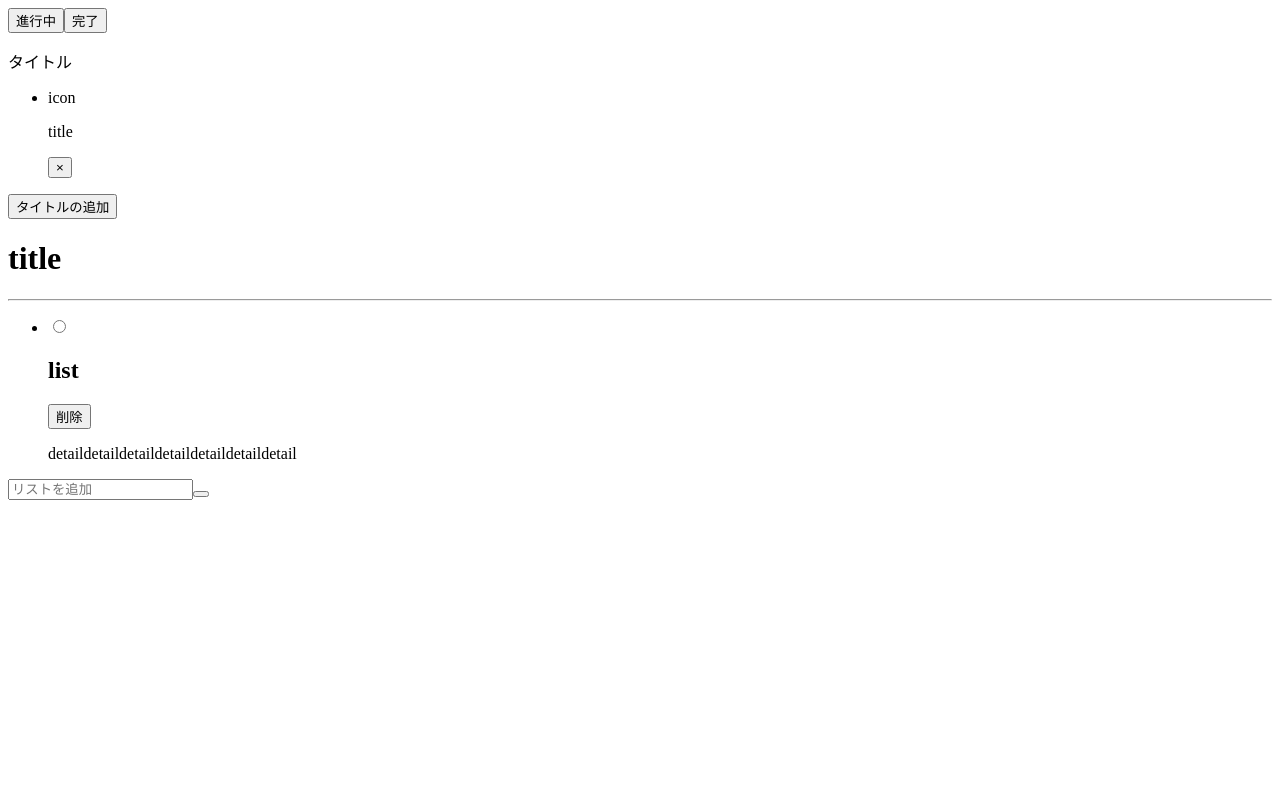
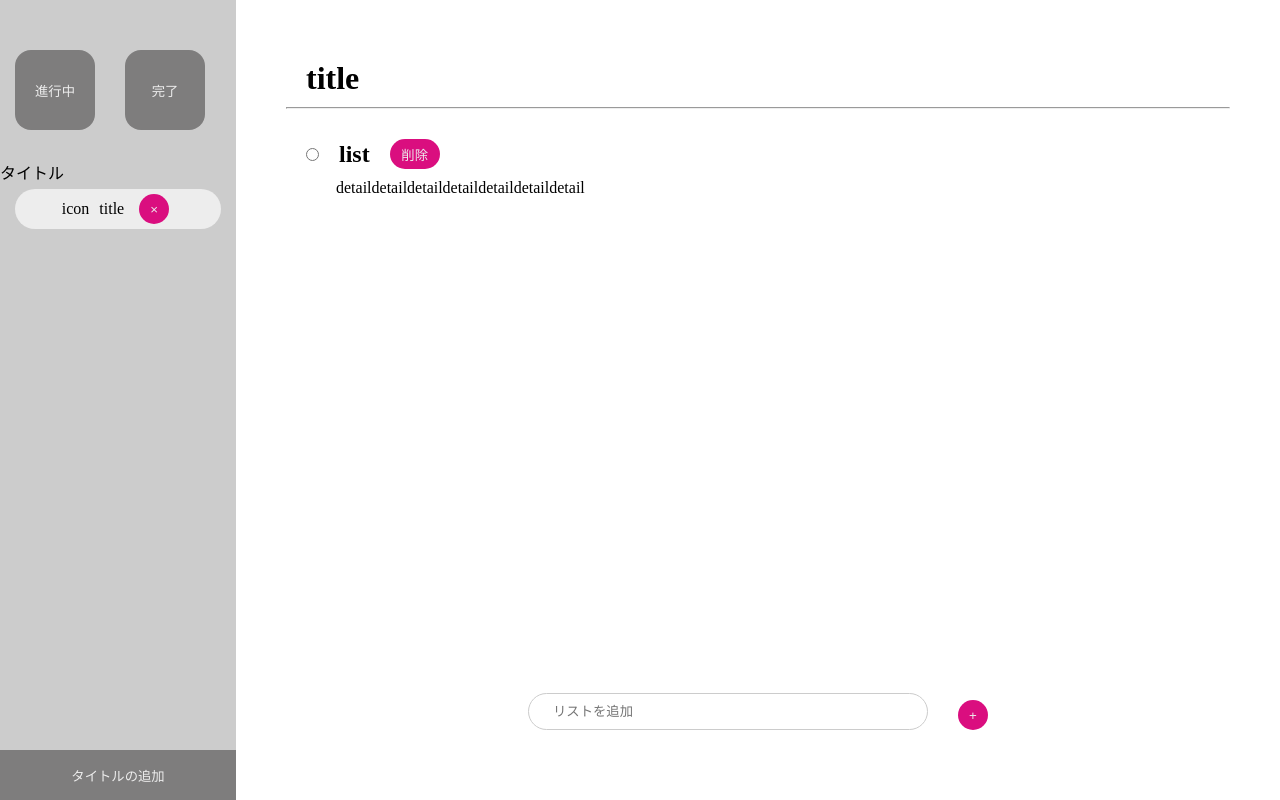
Before and after one commit to anAstrnt/first-todos-list, a React (Create React App) app: page / in a window 1280 px wide. Built offline with nearby package versions, Linux system fonts and the light colour scheme.

Commit message:
CSSでマークアップ

```diff
--- a/src/App.jsx
+++ b/src/App.jsx
@@ -1,6 +1,8 @@
+import "./style.css";
+
 export const App = () => {
     return (
-        <>
+        <div className="todoArea">
             <div className="sideTable">
                 <button className="processButton">進行中</button>
                 <button className="completeButton">完了</button>
@@ -21,17 +23,21 @@ export const App = () => {
                 <hr />
                 <ul>
                     <li>
-                        <div className="changeStateButton">
-                            <input type="radio" />
-                            <h2>list</h2>
-                            <button className="listDeleteButton">削除</button>
+                        <div className="todoList">
+                            <div className="changeStateButton">
+                                <input type="radio" />
+                                <h2>list</h2>
+                                <button className="listDeleteButton">削除</button>
+                            </div>
                             <p>detaildetaildetaildetaildetaildetaildetail</p>
                         </div>
                     </li>
                 </ul>
-                <input type="text" placeholder="リストを追加" />
-                <button className="addList"></button>
+                <div className="addList">
+                    <input type="text" placeholder="リストを追加" />
+                    <button className="addListButton">+</button>
+                </div>
             </div>
-        </>
+        </div>
     );
 };
--- /dev/null
+++ b/src/style.css
@@ -0,0 +1,126 @@
+* {
+    padding: 0;
+    margin: 0;
+    box-sizing: border-box;
+    list-style: none;
+}
+
+.todoArea {
+    display: flex;
+}
+
+.sideTable {
+    background-color: #cccccc;
+    height: 100vh;
+    width: 20%;
+    position: relative;
+}
+
+.processButton,
+.completeButton {
+    color: #ededed;
+    background-color: #7e7d7d;
+    width: 80px;
+    height: 80px;
+    margin: 50px 15px 30px 15px;
+    border: none;
+    border-radius: 16px;
+}
+
+.sideAreaTitle {
+    display: flex;
+    align-items: center;
+    justify-content: center;
+    background-color: #ededed;
+    border-radius: 24px;
+    height: 40px;
+    margin: 5px 15px;
+}
+
+.sideAreaTitle p {
+    margin: 0 5px;
+}
+
+.titleDeleteButton {
+    background-color: #da0e7f;
+    color: #ededed;
+    width: 30px;
+    height: 30px;
+    margin: 10px;
+    border: none;
+    border-radius: 50%;
+}
+
+.addTitle {
+    background-color: #7e7d7d;
+    border: none;
+    width: 100%;
+    height: 50px;
+    color: #ededed;
+    position: absolute;
+    bottom: 0;
+}
+
+.mainTable {
+    margin: 50px;
+    width: 80%;
+    position: relative;
+}
+
+.mainTable h1 {
+    margin: 10px 20px;
+}
+
+.todoList {
+    margin: 0 20px;
+}
+
+.todoList p {
+    margin: 10px 0 0 30px;
+}
+
+.changeStateButton {
+    display: flex;
+    align-items: center;
+    margin: 30px 0 0;
+}
+
+.changeStateButton h2 {
+    margin: 0 20px;
+}
+
+.listDeleteButton {
+    background-color: #da0e7f;
+    color: #ededed;
+    width: 50px;
+    height: 30px;
+    border: none;
+    border-radius: 30px;
+}
+
+.addList {
+    height: 100%;
+    width: 100%;
+    position: absolute;
+    display: flex;
+    align-items: flex-end;
+    justify-content: center;
+    bottom: 20px;
+}
+
+.addList input {
+    border: 1px solid #cccccc;
+    border-radius: 24px;
+    width: 400px;
+    padding: 10px 24px;
+}
+
+.addListButton {
+    background-color: #da0e7f;
+    color: #ededed;
+    width: 30px;
+    height: 30px;
+    border: none;
+    border-radius: 50%;
+    margin-left: 30px;
+}
```
